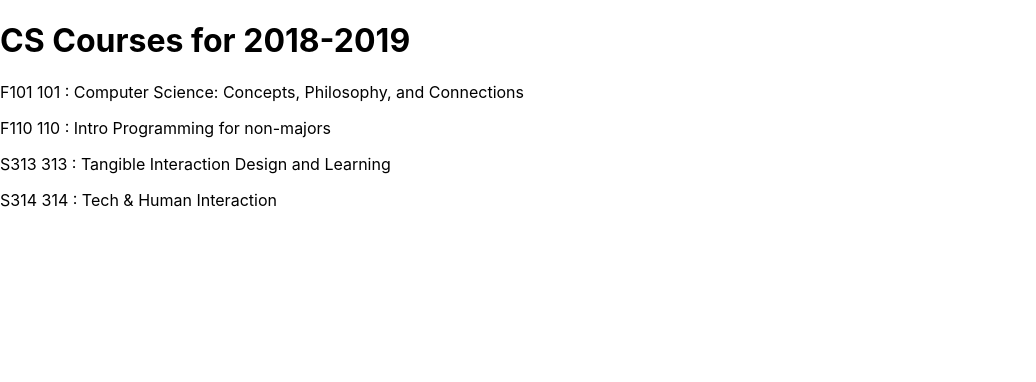
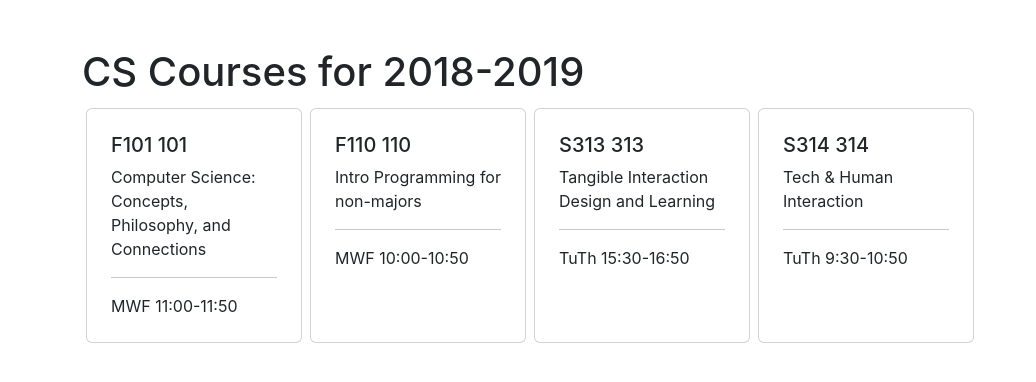
Before and after one commit to jeffersonxu/react_tutorial, a React (Create React App) app: page / in a window 1280 px wide. Shown: the top 382 px of the page, without its empty margins (0-1036 px from the left). Built offline with nearby package versions, Linux system fonts and the light colour scheme.

Commit message:
initial styling + bootstrap

```diff
--- a/public/index.html
+++ b/public/index.html
@@ -24,6 +24,7 @@
       work correctly both with client-side routing and a non-root public URL.
       Learn how to configure a non-root public URL by running `npm run build`.
     -->
+    <link href="https://cdn.jsdelivr.net/npm/bootstrap@5.2.1/dist/css/bootstrap.min.css" rel="stylesheet" integrity="sha384-iYQeCzEYFbKjA/T2uDLTpkwGzCiq6soy8tYaI1GyVh/UjpbCx/TYkiZhlZB6+fzT" crossorigin="anonymous">
     <title>CS Course Scheduler</title>
   </head>
   <body>
--- a/src/App.css
+++ b/src/App.css
@@ -1,38 +1,7 @@
-.App {
-  text-align: center;
+.main{
+  padding-top: 3em;
 }
-
-.App-logo {
-  height: 40vmin;
-  pointer-events: none;
+.course-list {
+  display: grid;
+  grid-template-columns: repeat(auto-fill, 14rem);
 }
-
-@media (prefers-reduced-motion: no-preference) {
-  .App-logo {
-    animation: App-logo-spin infinite 20s linear;
-  }
-}
-
-.App-header {
-  background-color: #282c34;
-  min-height: 100vh;
-  display: flex;
-  flex-direction: column;
-  align-items: center;
-  justify-content: center;
-  font-size: calc(10px + 2vmin);
-  color: white;
-}
-
-.App-link {
-  color: #61dafb;
-}
-
-@keyframes App-logo-spin {
-  from {
-    transform: rotate(0deg);
-  }
-  to {
-    transform: rotate(360deg);
-  }
-}
--- a/src/App.js
+++ b/src/App.js
@@ -34,10 +34,10 @@ const schedule = {
 
 function App() {
   return (
-    <>
+    <div className="container main">
       <Banner title={schedule.title}></Banner>
       <CourseList courses={schedule.courses}></CourseList>
-    </>
+    </div>
   );
 }
 
--- a/src/components/CourseList.jsx
+++ b/src/components/CourseList.jsx
@@ -1,20 +1,31 @@
 function CourseItem(props) {
     return (
-        <p>{props.term} {props.number} : {props.title}</p>
+        <div className="card course-card m-1 p-2">
+            <div className="card-body">
+                <h5 className="card-title">{props.term} {props.number}</h5>
+                <p className="card-text">{props.title}</p>
+                <hr></hr>
+                <p className="card-text">{props.time}</p>
+            </div>
+        </div>
     )
 }
 
 function CourseList(props) {
     let courses = props.courses;
     const listItems = Object.keys(courses).map((key) =>
-        <CourseItem term={key}
+        <CourseItem key={key}
+                    term={key}
                     number={courses[key]['number']}
-                    title={courses[key]['title']}>
+                    title={courses[key]['title']}
+                    time={courses[key]['meets']}>
         </CourseItem>
     );
 
     return (
-       listItems
+        <div className="course-list">
+            {listItems}
+        </div>
     );
 }
 
```
